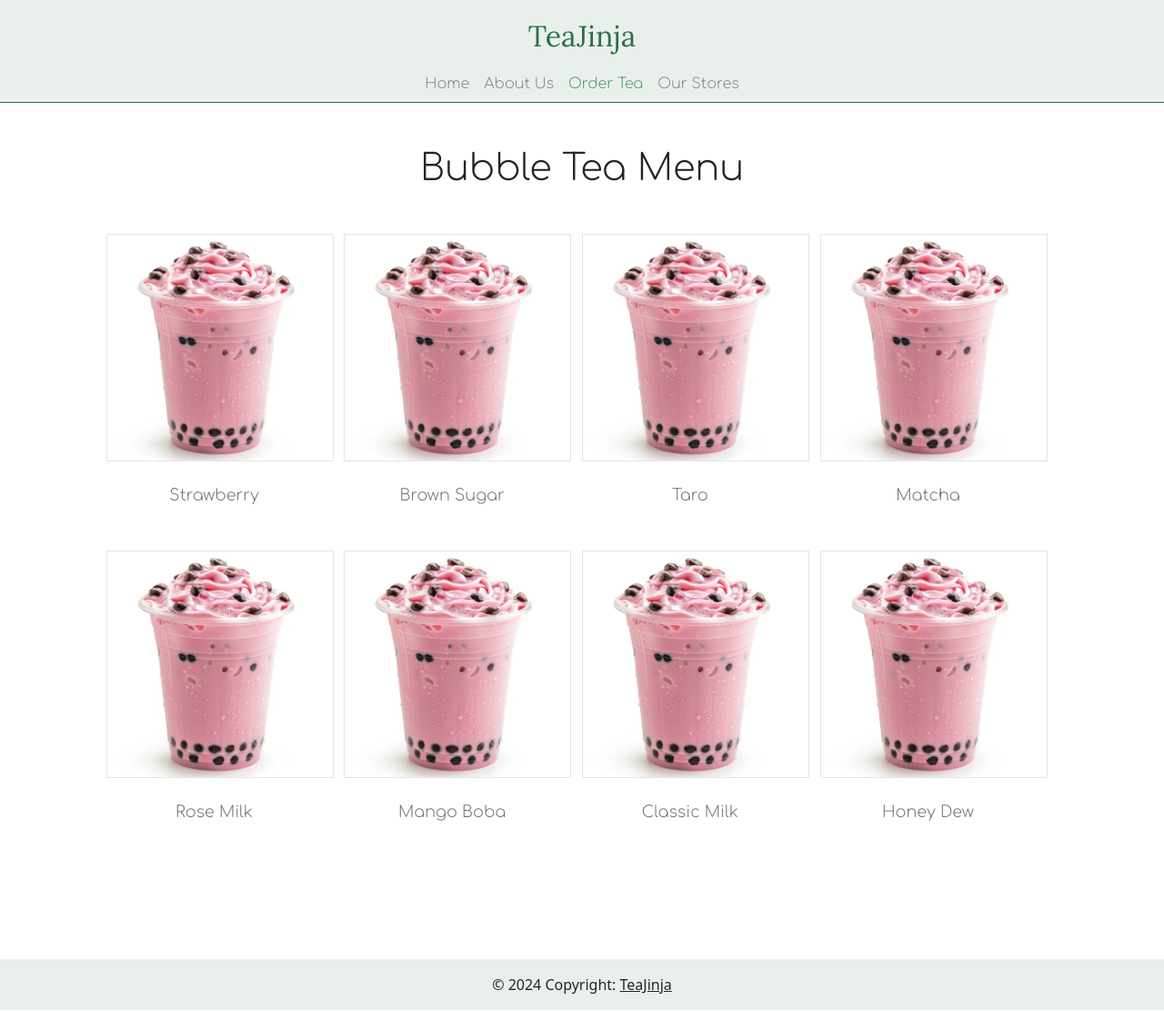
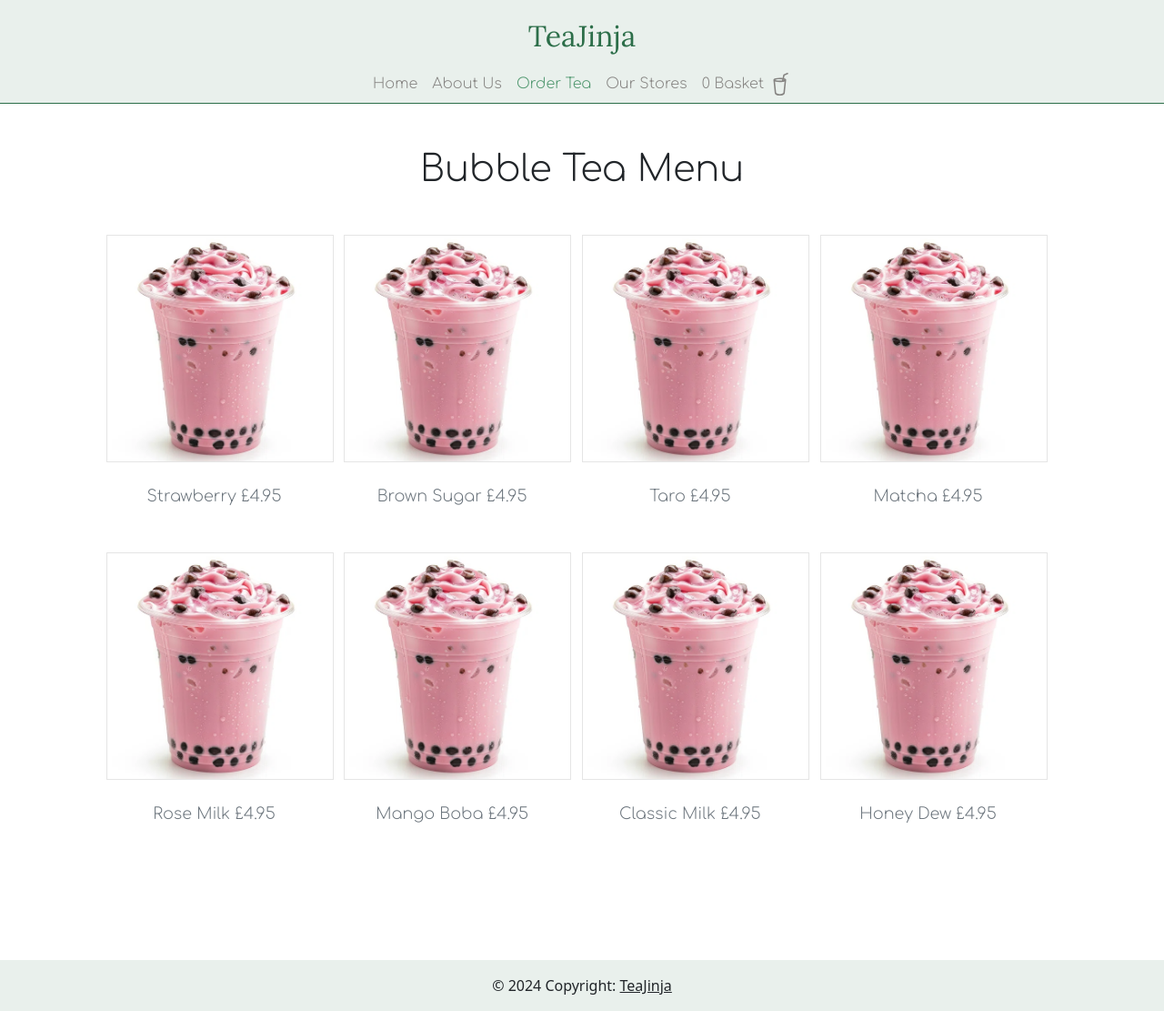
Before and after one commit to xiaojieee/week11_jen_shujie, a Flask app: page /order/ in a window 1280 px wide. Shown: the whole page at 91% size. Run offline with Flask 3, Linux system fonts and the light colour scheme.

Commit message:
Added basket to nav menu

```diff
--- a/application/routes.py
+++ b/application/routes.py
@@ -11,7 +11,7 @@ def home():
 
 @app.route('/about/')
 def about():
-    return render_template('about.html')
+    return render_template('about.html', active_about='active')
 
 
 tea_list = {'Strawberry': 'images/strawberry.webp', 'Brown Sugar': 'images/strawberry.webp',
@@ -27,4 +27,4 @@ def order():
 
 @app.route('/stores/')
 def our_stores():
-    return render_template('store.html')
+    return render_template('store.html', active_stores='active')
--- a/application/static/main_styles.css
+++ b/application/static/main_styles.css
@@ -65,3 +65,8 @@ p {
   font-weight: 300;
   font-style: normal;
 }
+
+.bi {
+    width: 25px;
+    height: 25px;
+}
--- a/application/templates/layout.html
+++ b/application/templates/layout.html
@@ -11,28 +11,37 @@
     <div class="row">
       <a class="lora_title pt-3 pb-2" href="{{ url_for('home') }}" >TeaJinja</a>
     </div>
-    <nav class="justify-content-center navbar navbar-expand-lg py-0" >
-<!--        <button class="navbar-toggler" type="button" data-toggle="collapse" data-target="#navbarText" aria-controls="navbarText" aria-expanded="false" aria-label="Toggle navigation">-->
-<!--          <span class="navbar-toggler-icon"></span>-->
-<!--        </button>-->
-<!--        <div class="collapse navbar-collapse" id="navbarText">-->
+
+    <nav class="row navbar navbar-expand-lg py-0" >
+        <button class="navbar-toggler" type="button" data-toggle="collapse" data-target="#navbarText" aria-controls="navbarText" aria-expanded="false" aria-label="Toggle navigation">
+          <span class="navbar-toggler-icon"></span>
+        </button>
+
+        <div class="collapse navbar-collapse justify-content-center" id="navbarText">
           <ul class="navbar-nav mr-auto">
             <li class="nav-item">
               <a class="nav-link {{ active_home }}" href="{{ url_for('home') }}">Home</a>
             </li>
             <li class="nav-item">
-              <a class="nav-link" href="{{ url_for('about') }}">About Us</a>
+              <a class="nav-link {{ active_about }}" href="{{ url_for('about') }}">About Us</a>
             </li>
             <li class="nav-item">
               <a class="nav-link {{ active_order }}" href="{{ url_for('order') }}">Order Tea</a>
             </li>
             <li class="nav-item">
-              <a class="nav-link" href="{{ url_for('our_stores') }}">Our Stores</a>
+              <a class="nav-link {{ active_stores }}" href="{{ url_for('our_stores') }}">Our Stores</a>
+            </li>
+            <li class="nav-item">
+              <a class="nav-link" href="">
+                  0 Basket
+                  <svg xmlns="http://www.w3.org/2000/svg" fill="currentColor" class="bi bi-cup-straw" viewBox="0 0 16 16">
+                    <path d="M13.902.334a.5.5 0 0 1-.28.65l-2.254.902-.4 1.927c.376.095.715.215.972.367.228.135.56.396.56.82q0 .069-.011.132l-.962 9.068a1.28 1.28 0 0 1-.524.93c-.488.34-1.494.87-3.01.87s-2.522-.53-3.01-.87a1.28 1.28 0 0 1-.524-.93L3.51 5.132A1 1 0 0 1 3.5 5c0-.424.332-.685.56-.82.262-.154.607-.276.99-.372C5.824 3.614 6.867 3.5 8 3.5c.712 0 1.389.045 1.985.127l.464-2.215a.5.5 0 0 1 .303-.356l2.5-1a.5.5 0 0 1 .65.278M9.768 4.607A14 14 0 0 0 8 4.5c-1.076 0-2.033.11-2.707.278A3.3 3.3 0 0 0 4.645 5c.146.073.362.15.648.222C5.967 5.39 6.924 5.5 8 5.5c.571 0 1.109-.03 1.588-.085zm.292 1.756C9.445 6.45 8.742 6.5 8 6.5c-1.133 0-2.176-.114-2.95-.308a6 6 0 0 1-.435-.127l.838 8.03c.013.121.06.186.102.215.357.249 1.168.69 2.438.69s2.081-.441 2.438-.69c.042-.029.09-.094.102-.215l.852-8.03a6 6 0 0 1-.435.127 9 9 0 0 1-.89.17zM4.467 4.884s.003.002.005.006zm7.066 0-.005.006zM11.354 5a3 3 0 0 0-.604-.21l-.099.445.055-.013c.286-.072.502-.149.648-.222"/>
+                  </svg>
+              </a>
             </li>
           </ul>
-
+        </div>
     </nav>
-
 
 {% block body_content %}
 {% endblock %}
@@ -46,7 +55,5 @@
   </div>
   <!-- Copyright -->
 
-
-
 </body>
 </html>
--- a/application/templates/order.html
+++ b/application/templates/order.html
@@ -13,7 +13,7 @@
             <a class="image_link" href="">
                 <img class="tea_image" src="{{ url_for('static', filename=tea_file) }}">
             </a>
-            <figcaption class="figure-caption mt-4 mb-5">{{ tea_title }}</figcaption>
+            <figcaption class="figure-caption mt-4 mb-5">{{ tea_title }} £4.95</style></figcaption>
         </div>
         {% endfor %}
         </div>
```
